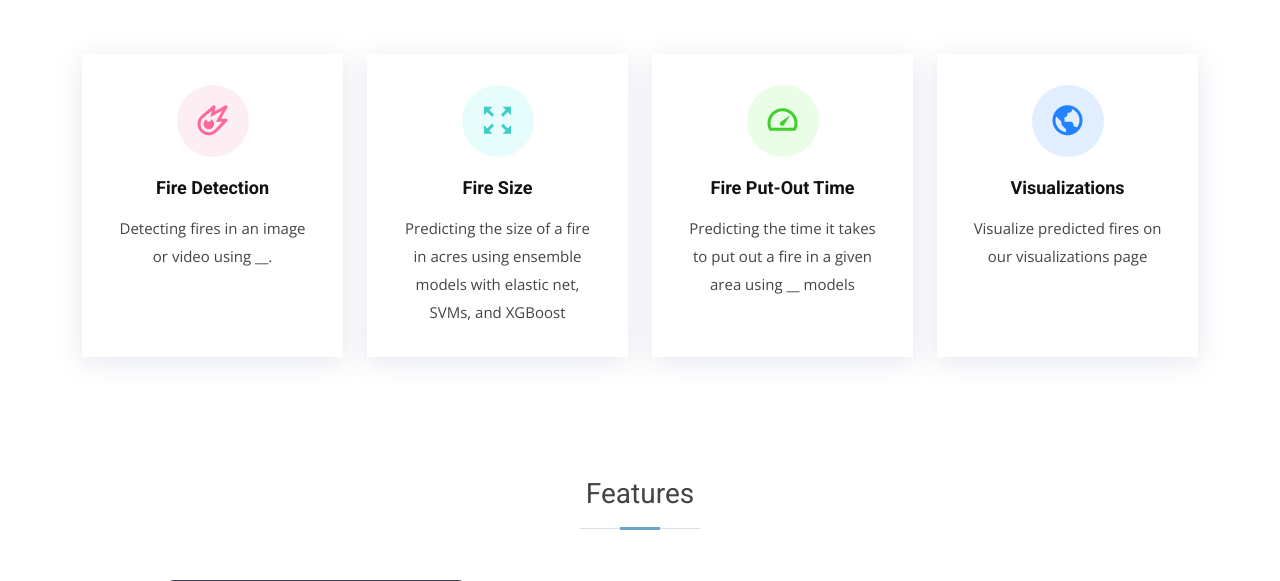
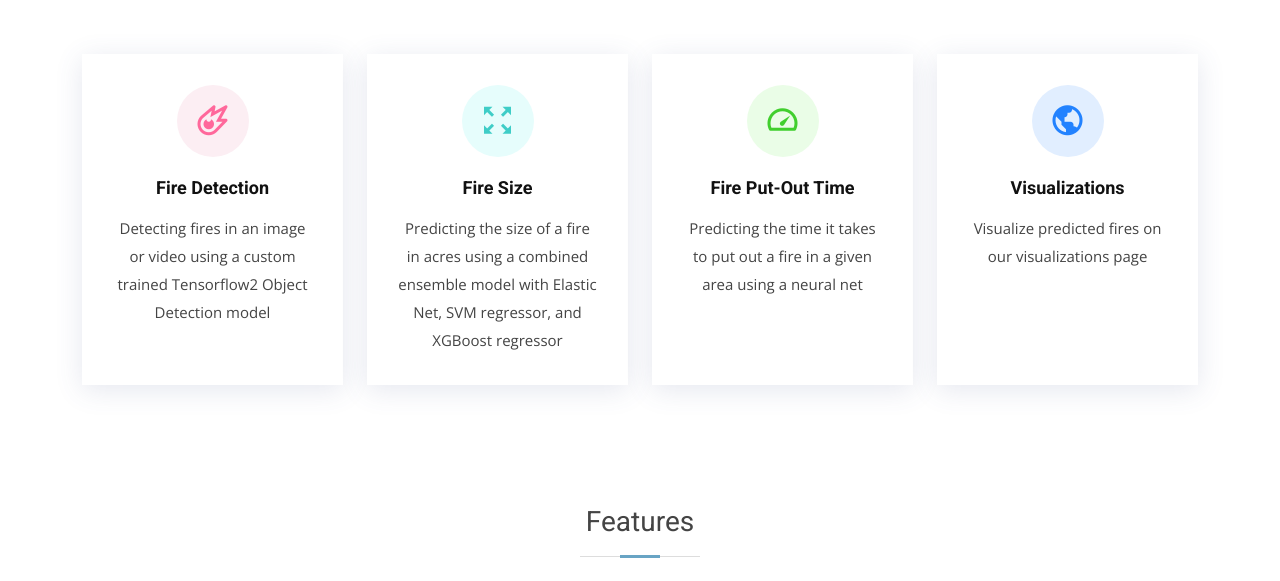
Before and after one commit to TeamDeltaHacks/WildfiresAI, a Flask app: page / in a window 1280 px wide. Shown: the part 886-1467 px from the top of the page. Run offline with Flask 2, Linux system fonts and the light colour scheme; some libraries are stand-ins or nearby versions.

Commit message:
Description changes

```diff
--- a/app.py
+++ b/app.py
@@ -7,21 +7,26 @@ import os
 
 app = Flask(__name__)
 
+
 @app.route('/')
 def index():
     return render_template('index.html')
 
+
 @app.route('/detect')
-def detect():
+def about():
     return render_template('detect.html')
 
+
 @app.route('/predict')
-def predict():
+def services():
     return render_template('predict.html')
 
+
 @app.route('/visualize')
-def visualize():
+def portfolio():
     return render_template('visualize.html')
+
 
 if __name__ == "__main__":
     app.run(debug=True)
--- a/templates/index.html
+++ b/templates/index.html
@@ -69,7 +69,7 @@
 
   <main id="main">
 
-    <!-- ======= Services Section ======= -->
+    <!-- ======= 4 Functions Section ======= -->
     <section class="services" id="services">
       <div class="container">
 
@@ -78,7 +78,8 @@
             <div class="icon-box icon-box-pink">
               <div class="icon"><i class="bx bx-meteor"></i></div>
               <h4 class="title"><a href="">Fire Detection</a></h4>
-              <p class="description">Detecting fires in an image or video using __.</p>
+              <p class="description">Detecting fires in an image or video using a custom trained Tensorflow2 Object
+                Detection model</p>
             </div>
           </div>
 
@@ -86,8 +87,8 @@
             <div class="icon-box icon-box-cyan">
               <div class="icon"><i class="bx bx-expand"></i></div>
               <h4 class="title"><a href="">Fire Size</a></h4>
-              <p class="description">Predicting the size of a fire in acres using ensemble models with elastic net,
-                SVMs, and XGBoost</p>
+              <p class="description">Predicting the size of a fire in acres using a combined ensemble model with Elastic
+                Net, SVM regressor, and XGBoost regressor</p>
             </div>
           </div>
 
@@ -95,7 +96,8 @@
             <div class="icon-box icon-box-green">
               <div class="icon"><i class="bx bx-tachometer"></i></div>
               <h4 class="title"><a href="">Fire Put-Out Time</a></h4>
-              <p class="description">Predicting the time it takes to put out a fire in a given area using __ models</p>
+              <p class="description">Predicting the time it takes to put out a fire in a given area using a neural net
+              </p>
             </div>
           </div>
 
```
